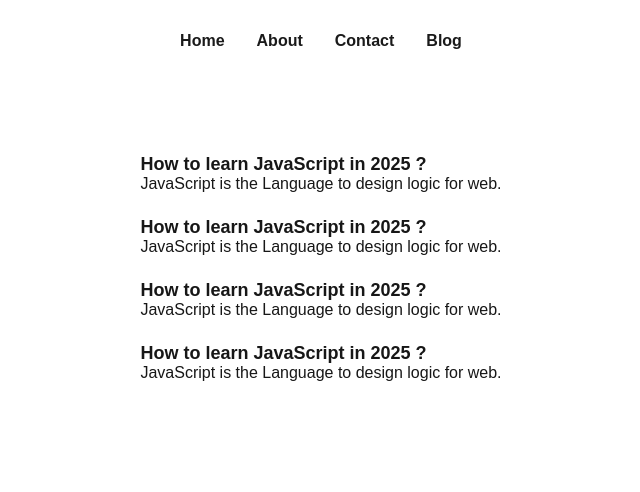
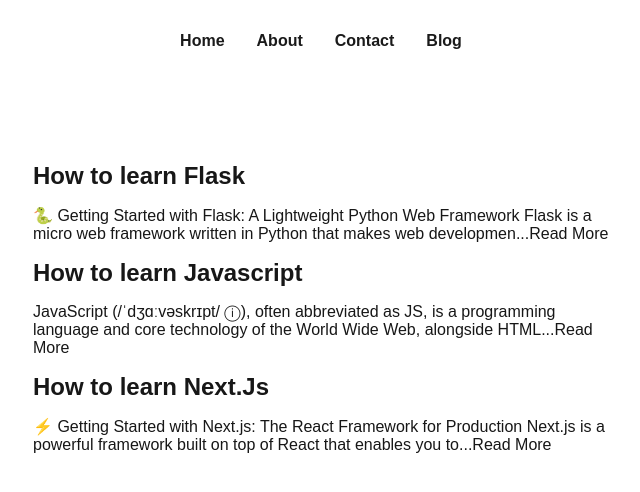
Before and after one commit to Kavya16890/hunting-coder, a Next.js app: page /blog in a window 1280 px wide. Shown: the top 492 px of the page, without its empty margins (319-959 px from the left). Built offline with nearby package versions, Linux system fonts and the light colour scheme.

Commit message:
initial commit

```diff
--- a/src/blogdata/how-to-learn-flask.json
+++ b/src/blogdata/how-to-learn-flask.json
@@ -1,5 +1,6 @@
 {
-    "title": "How to learn Javascript",
-    "content": "JavaScript (/ˈdʒɑːvəskrɪpt/ ⓘ), often abbreviated as JS, is a programming language and core technology of the World Wide Web, alongside HTML and CSS. Ninety-nine percent of websites use JavaScript on the client side for webpage behavior.[10] Web browsers have a dedicated JavaScript engine that executes the client code. These engines are also utilized in some servers and a variety of apps. The most popular runtime system for non-browser usage is Node.js. JavaScript is a high-level, often just-in-time–compiled language that conforms to the ECMAScript standard.[11] It has dynamic typing, prototype-based object-orientation, and first-class functions. It is multi-paradigm, supporting event-driven, functional, and imperative programming styles. It has application programming interfaces (APIs) for working with text, dates, regular expressions, standard data structures, and the Document Object Model (DOM). The ECMAScript standard does not include any input/output (I/O), such as networking, storage, or graphics facilities. In practice, the web browser or other runtime system provides JavaScript APIs for I/O. Although Java and JavaScript are similar in name and syntax, the two languages are distinct and differ greatly in design.",
-    "author": "Kavya"
+    "title": "How to learn Flask",
+    "content": "🐍 Getting Started with Flask: A Lightweight Python Web Framework Flask is a micro web framework written in Python that makes web development simple, flexible, and powerful. Unlike larger frameworks like Django, Flask gives you full control over your application with minimal boilerplate code. 🌟 Why Flask? Lightweight & Minimalistic – Only what you need, no unnecessary layers. Extensible – Add extensions for databases, forms, authentication, etc. Pythonic – Intuitive, readable code that aligns with core Python principles. Beginner-Friendly – Great for learning the fundamentals of web development. 📦 What Can You Build With Flask? Personal blogs REST APIs Dashboards and admin panels Lightweight backends for frontend apps (like React/Next.js) 🧠 Final Thoughts If you're looking to learn backend development with Python, Flask is a fantastic place to start. It’s simple enough for beginners and powerful enough for real-world apps.",
+    "author": "Kavya",
+    "slug": "how-to-learn-flask"
 }
--- a/src/blogdata/how-to-learn-javascript.json
+++ b/src/blogdata/how-to-learn-javascript.json
@@ -1,5 +1,6 @@
 {
     "title": "How to learn Javascript",
     "content": "JavaScript (/ˈdʒɑːvəskrɪpt/ ⓘ), often abbreviated as JS, is a programming language and core technology of the World Wide Web, alongside HTML and CSS. Ninety-nine percent of websites use JavaScript on the client side for webpage behavior.[10] Web browsers have a dedicated JavaScript engine that executes the client code. These engines are also utilized in some servers and a variety of apps. The most popular runtime system for non-browser usage is Node.js. JavaScript is a high-level, often just-in-time–compiled language that conforms to the ECMAScript standard.[11] It has dynamic typing, prototype-based object-orientation, and first-class functions. It is multi-paradigm, supporting event-driven, functional, and imperative programming styles. It has application programming interfaces (APIs) for working with text, dates, regular expressions, standard data structures, and the Document Object Model (DOM). The ECMAScript standard does not include any input/output (I/O), such as networking, storage, or graphics facilities. In practice, the web browser or other runtime system provides JavaScript APIs for I/O. Although Java and JavaScript are similar in name and syntax, the two languages are distinct and differ greatly in design.",
-    "author": "Kavya"
+    "author": "Kavya",
+    "slug": "how-to-learn-javascript"
 }
--- a/src/blogdata/how-to-learn-nextjs.json
+++ b/src/blogdata/how-to-learn-nextjs.json
@@ -1,5 +1,6 @@
 {
-    "title": "How to learn Javascript",
-    "content": "JavaScript (/ˈdʒɑːvəskrɪpt/ ⓘ), often abbreviated as JS, is a programming language and core technology of the World Wide Web, alongside HTML and CSS. Ninety-nine percent of websites use JavaScript on the client side for webpage behavior.[10] Web browsers have a dedicated JavaScript engine that executes the client code. These engines are also utilized in some servers and a variety of apps. The most popular runtime system for non-browser usage is Node.js. JavaScript is a high-level, often just-in-time–compiled language that conforms to the ECMAScript standard.[11] It has dynamic typing, prototype-based object-orientation, and first-class functions. It is multi-paradigm, supporting event-driven, functional, and imperative programming styles. It has application programming interfaces (APIs) for working with text, dates, regular expressions, standard data structures, and the Document Object Model (DOM). The ECMAScript standard does not include any input/output (I/O), such as networking, storage, or graphics facilities. In practice, the web browser or other runtime system provides JavaScript APIs for I/O. Although Java and JavaScript are similar in name and syntax, the two languages are distinct and differ greatly in design.",
-    "author": "Kavya"
+    "title": "How to learn Next.Js",
+    "content": "⚡ Getting Started with Next.js: The React Framework for Production Next.js is a powerful framework built on top of React that enables you to build fast, user-friendly, and production-ready web applications with ease. Developed by Vercel, it brings together the best features of client-side and server-side rendering. 🚀 Why Choose Next.js? File-Based Routing – Just add files to the pages/ folder to create routes automatically. Server-Side Rendering (SSR) – Fetch data on the server for better SEO and performance. Static Site Generation (SSG) – Pre-render pages at build time for blazing-fast delivery. API Routes – Create backend functionality right inside your Next.js app. Optimized Image Handling – Built-in image optimization with the <Image /> component. 📈 What Can You Build With Next.js? Full-featured blogs and CMS systems E-commerce websites Dashboards and admin panels Hybrid apps using both static and dynamic content 🧠 Final Thoughts Next.js takes the complexity out of building modern web apps with React. Whether you're a beginner or a seasoned developer, it provides a seamless development experience and scalable architecture.",
+     "author": "Kavya",
+    "slug": "how-to-learn-nextjs"
 }
--- a/src/pages/api/blogs.js
+++ b/src/pages/api/blogs.js
@@ -1,8 +1,27 @@
-import * as fs from 'fs';
+import * as fs from "fs";
 
-export default function handler(req, res) {
-  fs.readdir("src/blogdata" , (err, data)=>{
-    console.log(data)
-    res.status(200).json(data)
-  })
+export default async function handler(req, res) {
+  let data = await fs.promises.readdir("src/blogdata");
+  let myFile;
+  let allBlogs = [];
+
+  for (let index = 0; index < data.length; index++) {
+    const item = data[index];
+    console.log(item);
+    myFile = await fs.promises.readFile("src/blogdata/" + item, "utf-8");
+    allBlogs.push(JSON.parse(myFile));
+  }
+  res.status(200).json(allBlogs);
+
+  // fs.promises.readdir("src/blogdata" , (err, data)=>{
+  //   console.log(data)
+  //   let allBlogs = [];
+  //   data.forEach((item)=>{
+  //     console.log(item)
+  //     fs.readFile(('src/blogdata/' + item), (d)=>{
+  //       allBlogs.push(d)
+  //     })
+  //   })
+  //   res.status(200).json(allBlogs)
+  // })
 }
--- a/src/pages/blog.js
+++ b/src/pages/blog.js
@@ -1,44 +1,30 @@
-import React from "react";
+import React, { useEffect, useState } from "react";
 import styles from "@/styles/Blog.module.css";
 import Link from "next/link";
 
 const Blog = () => {
+  const [blogs, setBlogs] = useState([])
+  useEffect(()=>{
+    fetch('http://localhost:3000/api/blogs').then((a)=>{
+      return a.json();})
+      .then((parsed)=>{
+        setBlogs(parsed)
+    })
+  }, [])
   return (
     <div className={styles.container}>
       <main className={styles.main}>
-        <div className="blogs">
-          <div className="blogItem">
-            <Link href={"/blogpost/learn-javascript"}>
+      <div className="blogs">
+        {blogs.map((blogItem)=>{
+          return <div className="blogItem" key={blogItem.slug}>
+            <Link href={`blogpost/${blogItem.slug}`}>
               <h1 className={styles.blogh1}>
-                How to learn JavaScript in 2025 ?
+                {blogItem.title}
               </h1>
-              <p>JavaScript is the Language to design logic for web.</p>
+              <p className={styles.blogItemP}>{blogItem.content.substr(0, 140)}...Read More</p>
             </Link>
           </div>
-          <div className="blogItem">
-            <Link href={"/blogpost/learn-javascript"}>
-              <h1 className={styles.blogh1}>
-                How to learn JavaScript in 2025 ?
-              </h1>
-              <p>JavaScript is the Language to design logic for web.</p>
-            </Link>
-          </div>
-          <div className="blogItem">
-            <Link href={"/blogpost/learn-javascript"}>
-              <h1 className={styles.blogh1}>
-                How to learn JavaScript in 2025 ?
-              </h1>
-              <p>JavaScript is the Language to design logic for web.</p>
-            </Link>
-          </div>
-          <div className="blogItem">
-            <Link href={"/blogpost/learn-javascript"}>
-              <h1 className={styles.blogh1}>
-                How to learn JavaScript in 2025 ?
-              </h1>
-              <p>JavaScript is the Language to design logic for web.</p>
-            </Link>
-          </div>
+        })}
         </div>
       </main>
     </div>
--- a/src/styles/Blog.module.css
+++ b/src/styles/Blog.module.css
@@ -1,18 +1,18 @@
 .blogh1 {
-  gap: 5;
-  margin-top: 1.5rem;
-  font-size: large;
+  margin-top: 1rem;
+  font-size: 1.5rem;
+  margin: 1rem 0rem;
 }
 
 .blogh2 {
   font-size: xx-large;
 }
 
-.conatiner {
-  padding: 0 2rem;
+.container {
+  padding: 1rem 22rem;
 }
 
-.main{
+.main {
   min-height: 100vh;
   flex: 1;
   display: flex;
@@ -22,3 +22,15 @@
   justify-content: flex-start;
   padding-top: 3rem;
 }
+
+.blogItemP {
+  max-width: 45vw;
+}
+
+.blogItemh1 {
+  font-size: 2rem;
+}
+
+.blogDiv {
+    padding-top: 3rem;
+  }
--- a/src/styles/BlogPost.module.css
+++ b/src/styles/BlogPost.module.css
@@ -16,3 +16,7 @@
 .container {
     padding: 0 22rem;
 }
+
+.blogItemh1{
+  font-size: 10rem;
+}
```
Also changed, not shown: src/pages/blogpost/[slug].js (+16 -4 lines). Lines whose indentation alone changed are shown as unchanged.
